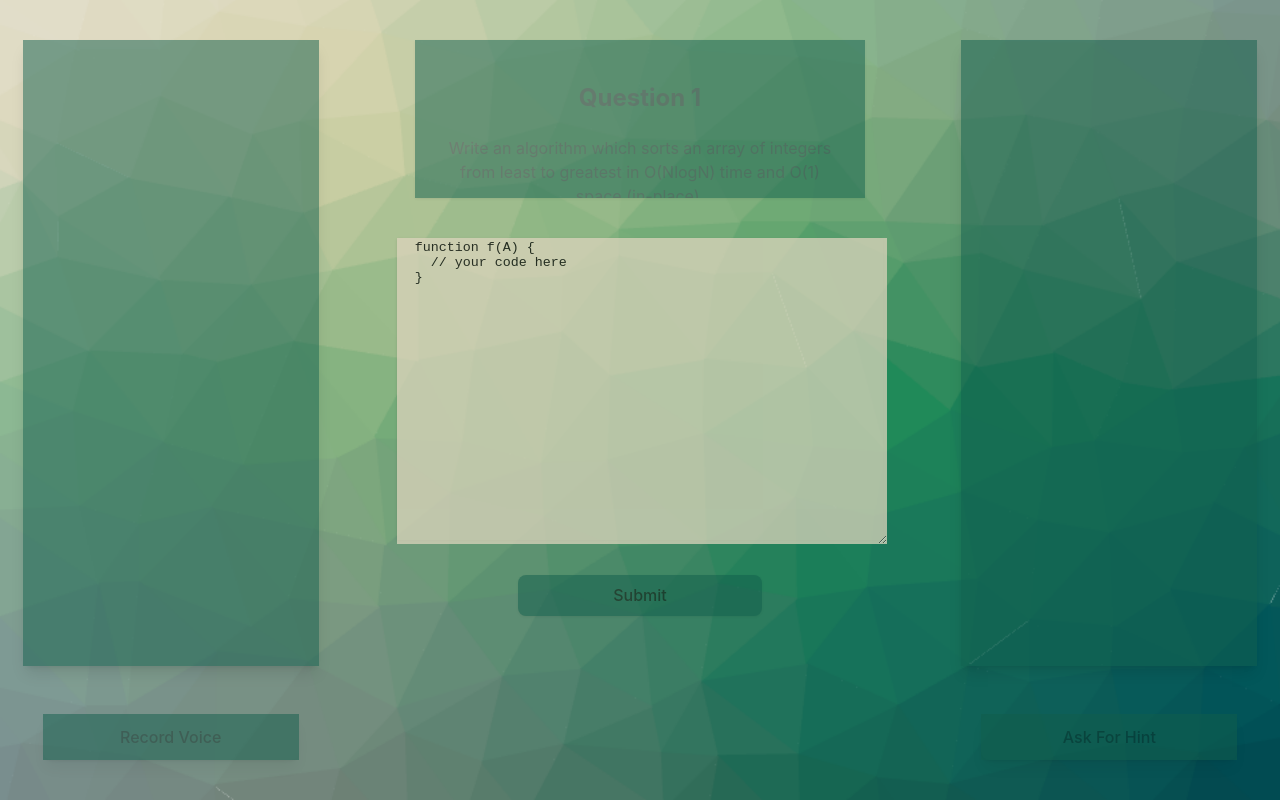
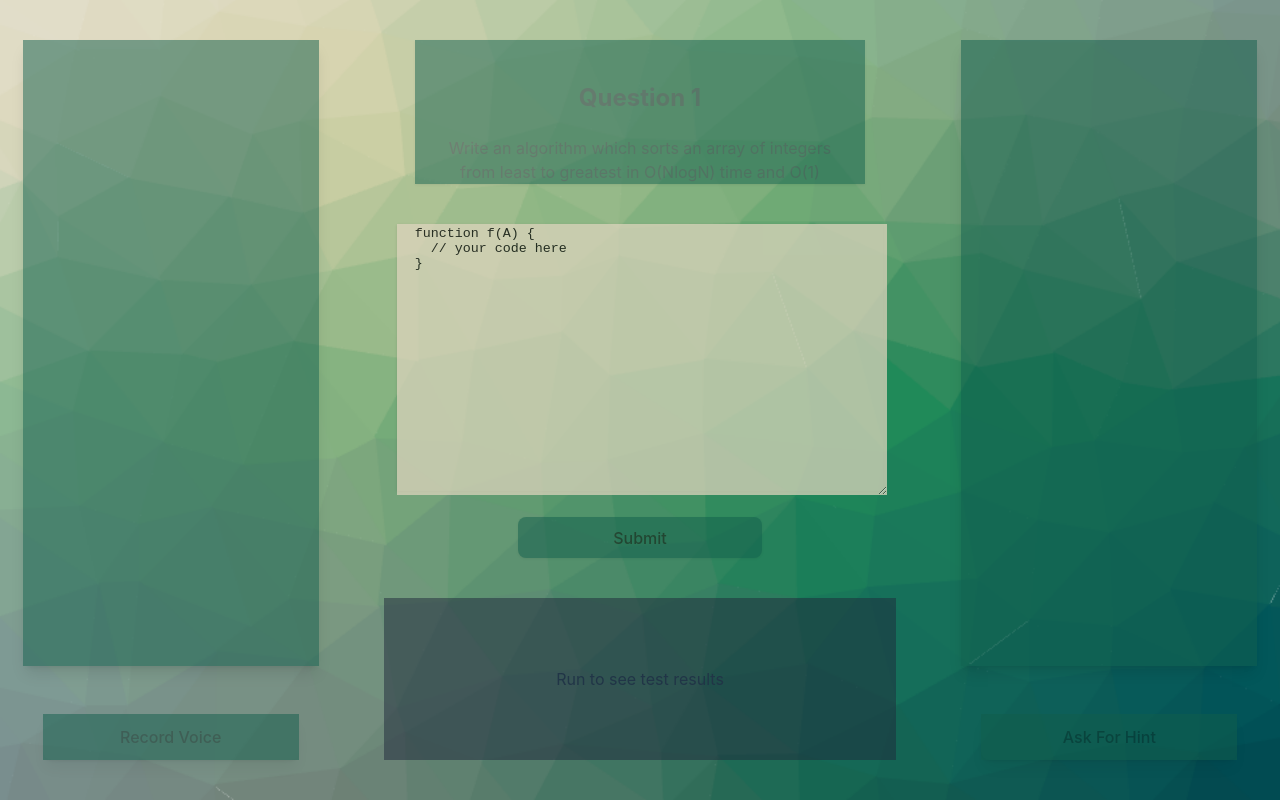
Before and after one commit to Srokit/leetviews-v1-frontend, a React (Vite) app: page / in a window 1280 px wide. Built offline with nearby package versions, Linux system fonts and the light colour scheme.

Commit message:
Test case results div added

```diff
--- a/src/App.jsx
+++ b/src/App.jsx
@@ -61,6 +61,16 @@ function App() {
     })
   }
 
+  const [hasRunOnce, setHasRunOnce] = useState(false)
+
+  const [testsNumPassed, setTestsNumPassed] = useState(5)
+  const [testsNumTotal, setTestsNumTotal] = useState(5)
+
+  const onSubmitAnswer = () => {
+    console.log("Submitting answer")
+    setHasRunOnce(true)
+  }
+
   return (
     <div className="flex flex-col w-full h-full justify-center appBg">
       <div className="w-full flex flex-row justify-around" style={{'height': '90%'}}>
@@ -84,14 +94,20 @@ function App() {
               <p>Example Input: A = [1, 5, 2, 3, 10]</p>
               <p>Example Output: nothing (sort in place)</p>
             </div>
-            <form onSubmit={e => e.preventDefault()} className="h-4/5 flex flex-col justify-between" style={{'width': '95%'}}>
+            <form onSubmit={e => {e.preventDefault(); onSubmitAnswer()}} className="h-4/5 flex flex-col justify-between" style={{'width': '95%'}}>
               <div className="w-full h-4/5 shadow">
                 <textarea defaultValue={codeAreaDefVal} className="w-full h-full bg-secondary opacity-75 text-black border-none"></textarea>
               </div>
               <div className="w-full h-1/8">
-                <button className="w-1/2 h-full bg-primary opacity-50 shadow">Submit</button>
+                <button type="submit" className="w-1/2 h-full bg-primary opacity-50 shadow">Submit</button>
               </div>
             </form>
+          </div>
+          <div className="w-full h-1/4 bg-slate-800/50 mt-10 flex items-center justify-center">
+            {
+              (!hasRunOnce) ? "Run to see test results" :
+                `${testsNumPassed}/${testsNumTotal} tests passed`
+            }
           </div>
         </div>
         <div className="biMainLayoutCol">
```
